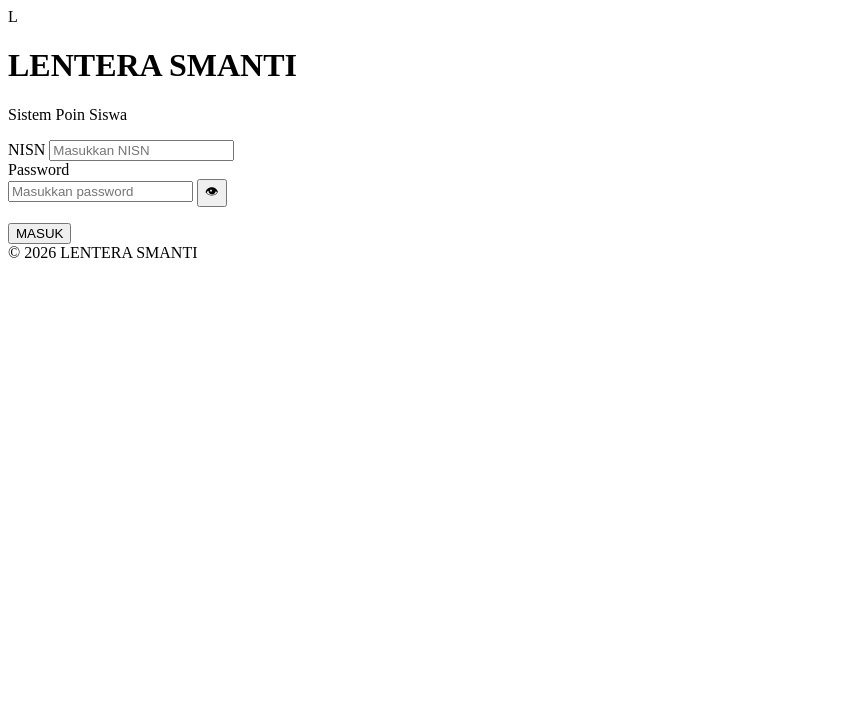
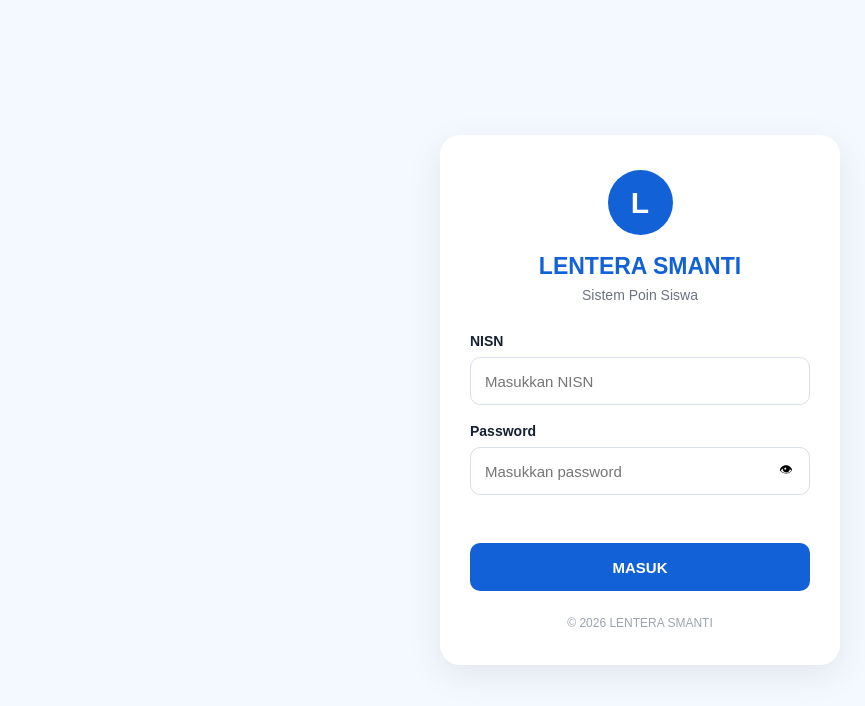
Before and after one commit to Rama04151/LENTERA-SMANTI, a plain HTML site: page index.html in a window 1280 px wide. Shown: the whole page, without its empty margins (0-865 px from the left). Drawn offline with Linux system fonts and the light colour scheme.

Commit message:
Update style.css

```diff
--- a/style.css
+++ b/style.css
@@ -1,3 +1,156 @@
-# {
-    background-color: black;
+* {
+  box-sizing: border-box;
+  margin: 0;
+  padding: 0;
 }
+
+body {
+  font-family: Arial, sans-serif;
+  min-height: 100vh;
+  background: #f4f8ff;
+  display: flex;
+  align-items: center;
+  justify-content: center;
+  color: #172033;
+}
+
+.login-container {
+  width: 100%;
+  padding: 20px;
+}
+
+.login-card {
+  width: 100%;
+  max-width: 400px;
+  margin: auto;
+  background: white;
+  padding: 35px 30px;
+  border-radius: 20px;
+  box-shadow: 0 10px 35px rgba(0, 0, 0, 0.08);
+}
+
+.logo {
+  display: flex;
+  justify-content: center;
+  margin-bottom: 18px;
+}
+
+.logo-circle {
+  width: 65px;
+  height: 65px;
+  border-radius: 50%;
+  background: #1261d6;
+  color: white;
+  display: flex;
+  align-items: center;
+  justify-content: center;
+  font-size: 30px;
+  font-weight: bold;
+}
+
+h1 {
+  text-align: center;
+  font-size: 23px;
+  color: #1261d6;
+}
+
+.subtitle {
+  text-align: center;
+  margin-top: 7px;
+  margin-bottom: 30px;
+  color: #6b7280;
+  font-size: 14px;
+}
+
+.input-group {
+  margin-bottom: 18px;
+}
+
+label {
+  display: block;
+  margin-bottom: 8px;
+  font-size: 14px;
+  font-weight: 600;
+}
+
+input {
+  width: 100%;
+  height: 48px;
+  border: 1px solid #d8dee9;
+  border-radius: 10px;
+  padding: 0 14px;
+  font-size: 15px;
+  outline: none;
+  transition: 0.2s;
+}
+
+input:focus {
+  border-color: #1261d6;
+  box-shadow: 0 0 0 3px rgba(18, 97, 214, 0.1);
+}
+
+.password-wrapper {
+  position: relative;
+}
+
+.password-wrapper input {
+  padding-right: 48px;
+}
+
+#togglePassword {
+  position: absolute;
+  right: 5px;
+  top: 5px;
+  width: 38px;
+  height: 38px;
+  border: none;
+  background: transparent;
+  cursor: pointer;
+  border-radius: 8px;
+}
+
+#togglePassword:hover {
+  background: #f1f5f9;
+}
+
+.login-button {
+  width: 100%;
+  height: 48px;
+  border: none;
+  border-radius: 10px;
+  background: #1261d6;
+  color: white;
+  font-size: 15px;
+  font-weight: bold;
+  cursor: pointer;
+  transition: 0.2s;
+}
+
+.login-button:hover {
+  background: #0d4fab;
+}
+
+#message {
+  min-height: 20px;
+  margin-bottom: 10px;
+  text-align: center;
+  font-size: 13px;
+  color: #dc2626;
+}
+
+footer {
+  text-align: center;
+  margin-top: 25px;
+  font-size: 12px;
+  color: #9ca3af;
+}
+
+@media (max-width: 480px) {
+  .login-card {
+    padding: 30px 22px;
+  }
+
+  h1 {
+    font-size: 21px;
+  }
+}
```
